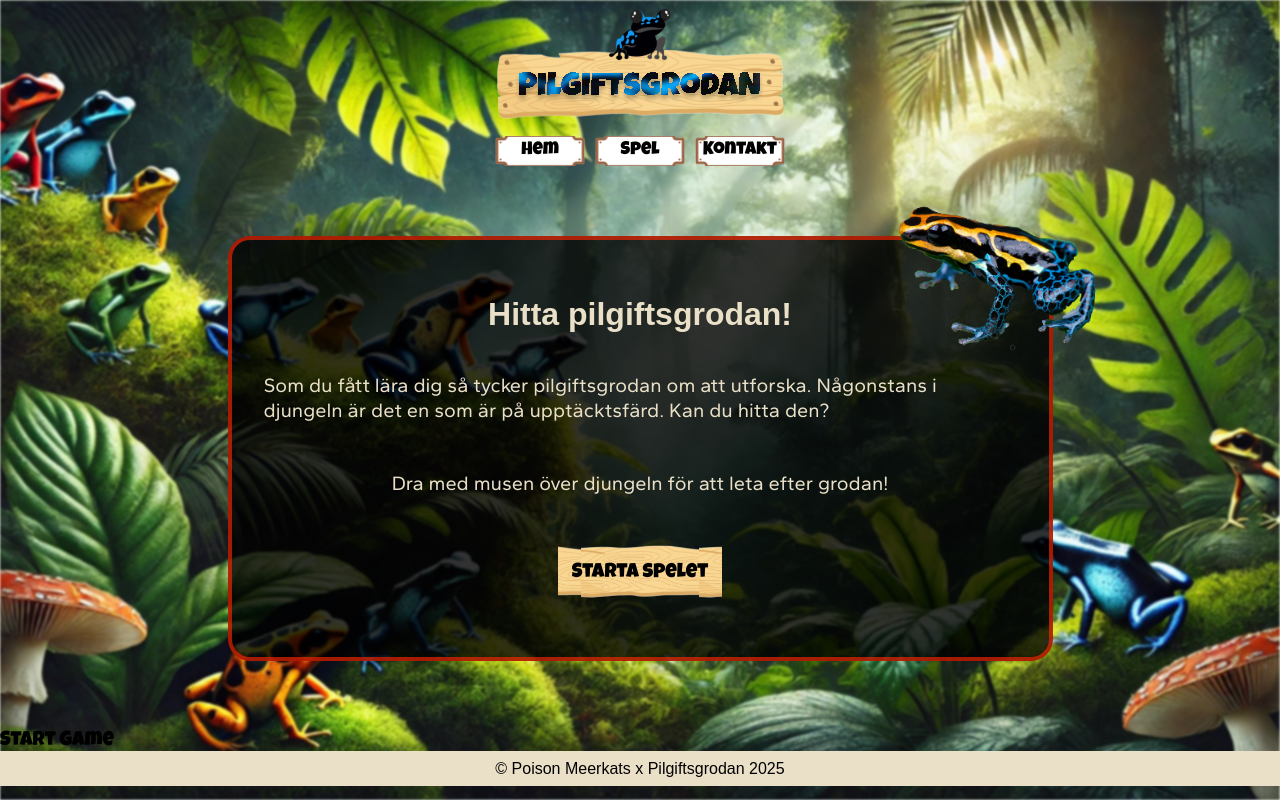
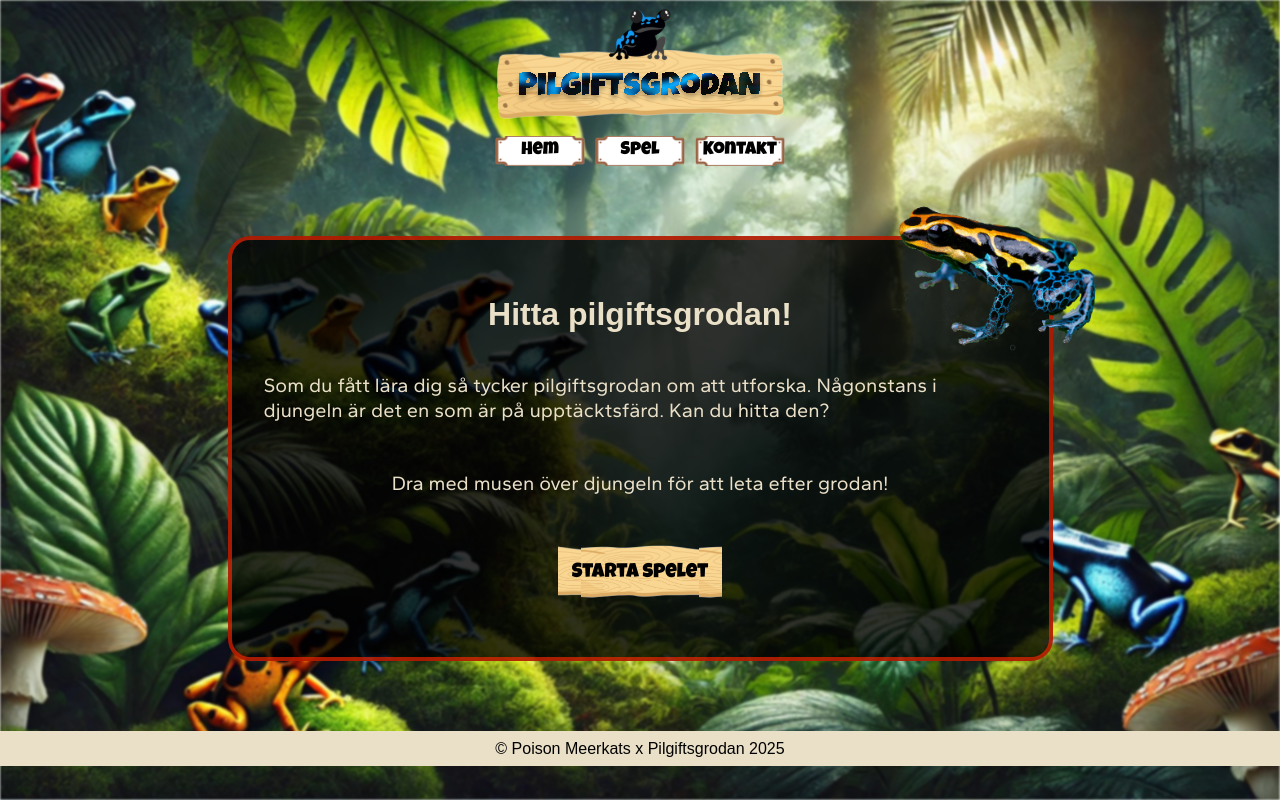
Before and after one commit to oliviaalmseger/Medieinstitutet-GroupProject-Vue-Pilgiftsgrodorna, a Vue app: page /startGame in a window 1280 px wide. Built offline with nearby package versions, Linux system fonts and the light colour scheme; a web font is replaced by a local one.

Commit message:
feat: move script for startGame btn to InfoGameCard

```diff
--- a/src/components/InfoGameCard.vue
+++ b/src/components/InfoGameCard.vue
@@ -1,3 +1,13 @@
+<script setup>
+import { useRouter } from 'vue-router';
+
+const router = useRouter();
+
+const startGame = () => {
+    router.push('/game');
+};
+</script>
+
 <template>
     <main>
         <div class="infogame-container">
@@ -15,7 +25,7 @@
                 />
 
                 <div class="start-game-btn">
-                    <button>Starta spelet</button>
+                    <button @click="startGame">Starta spelet</button>
                 </div>
             </section>
         </div>
--- a/src/views/StartGameView.vue
+++ b/src/views/StartGameView.vue
@@ -1,16 +1,7 @@
 <script setup lang="js">
 import InfoGameCard from '../components/InfoGameCard.vue';
-import { useRouter } from 'vue-router';
-
-const router = useRouter();
-
-const startGame = () => {
-  router.push('/game'); // Navigate to /game
-};
 </script>
-
 
 <template>
     <InfoGameCard />
-    <button @click="startGame">Start Game</button>
 </template>
```
